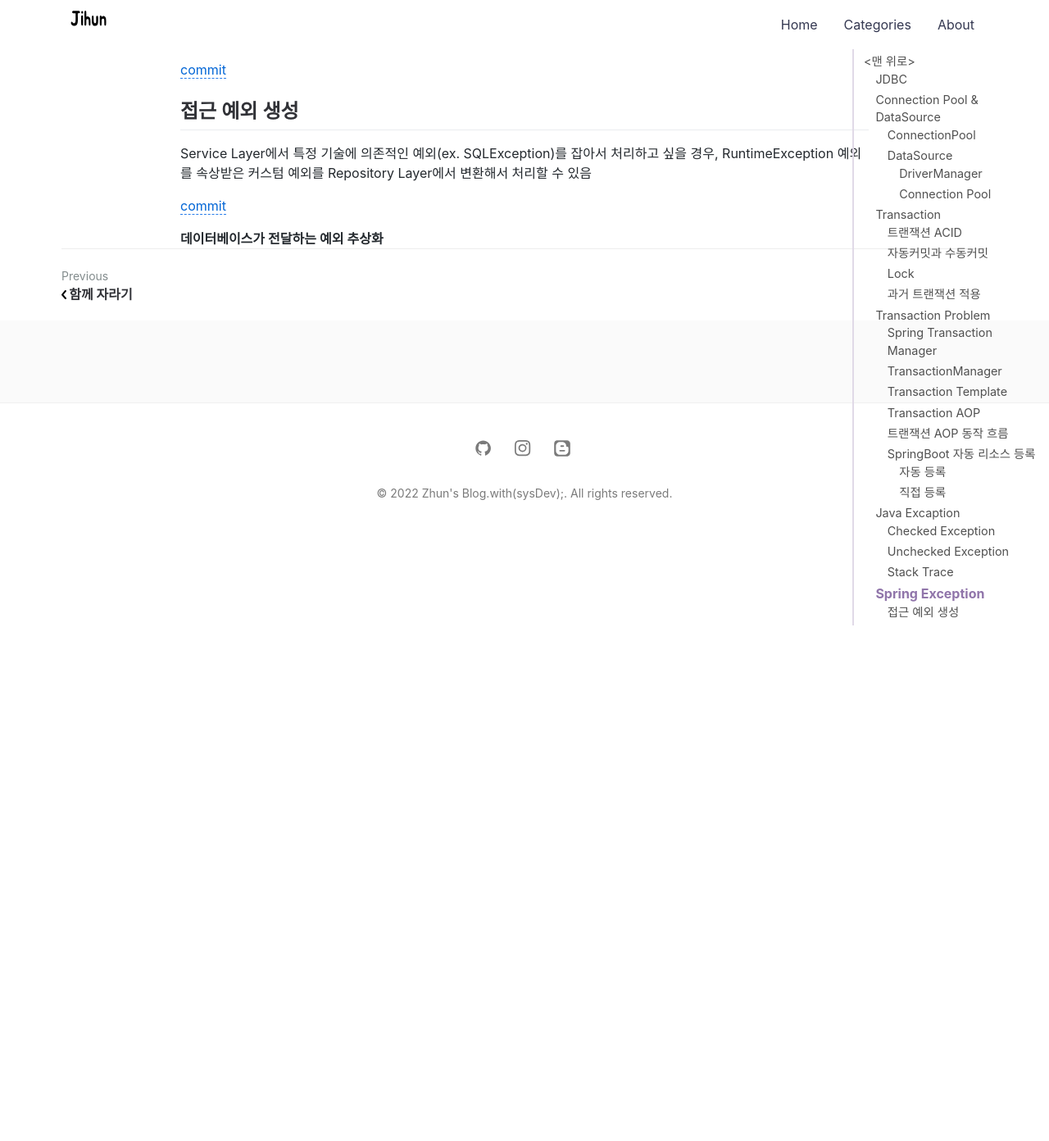
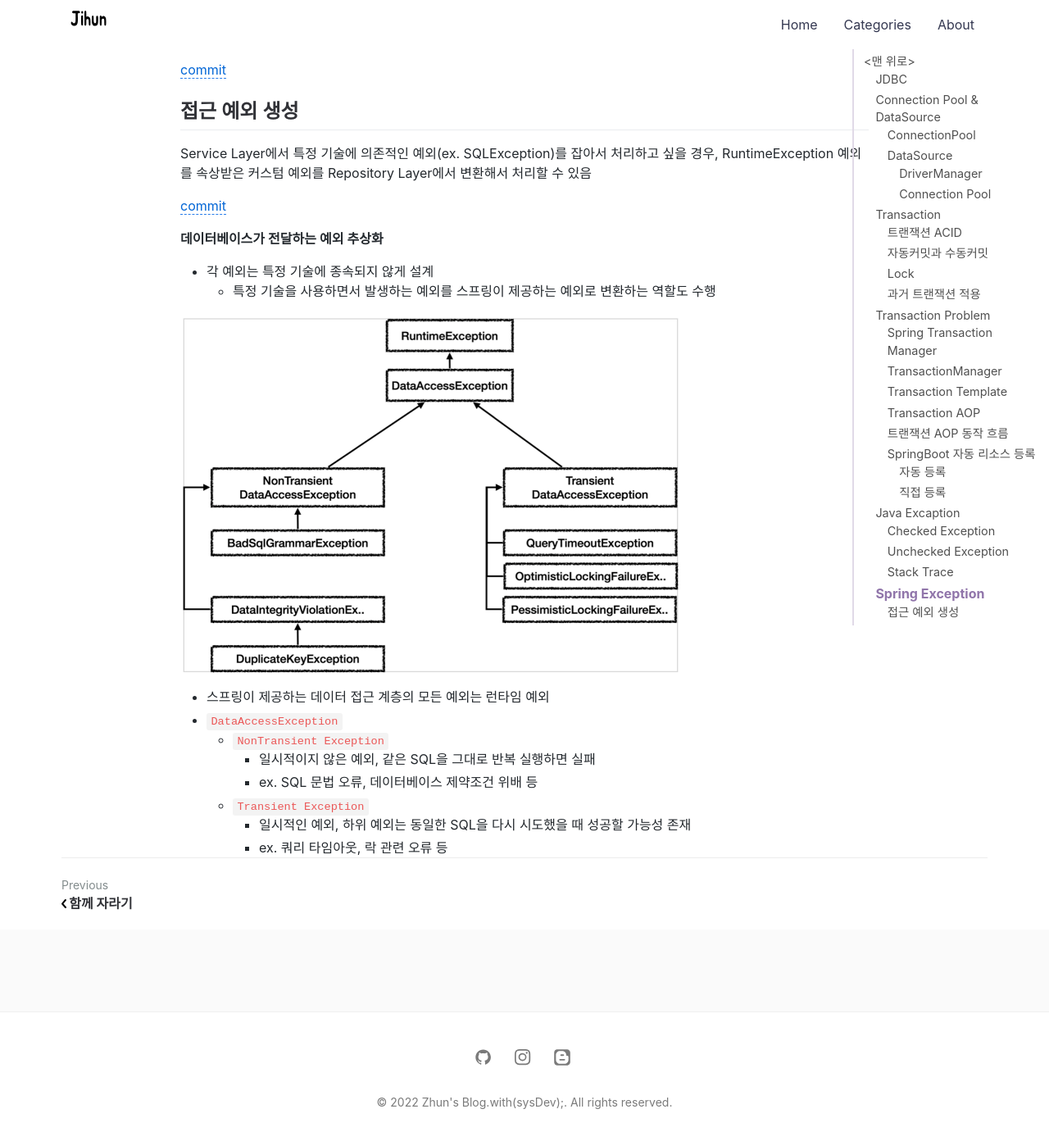
Before and after one commit to jihunparkme/jihunparkme.github.io, a Jekyll site: the page built from _posts/2022-08-08-Spring-DB-Part1.md, in a window 1280 px wide and 1400 px high, scrolled down 19268 px. Shown: the top 1392 px of the window at 82% size. Built offline with Jekyll 4.4.1, drawn with Linux system fonts in a browser that asks for light colours; nearby versions of some CDN libraries; comment, search, counter and statistics services are not loaded.

Commit message:
[Spring Exception] 스프링 예외 추상화 이해

```diff
--- a/_posts/2022-08-08-Spring-DB-Part1.md
+++ b/_posts/2022-08-08-Spring-DB-Part1.md
@@ -812,3 +812,17 @@ Service Layer에서 특정 기술에 의존적인 예외(ex. SQLException)를
 [commit](https://github.com/jihunparkme/Inflearn-Spring-DB/commit/102ae536eac0e7cd9296162d404cb7422337ae7b)
 
 **데이터베이스가 전달하는 예외 추상화**
+
+- 각 예외는 특정 기술에 종속되지 않게 설계
+  - 특정 기술을 사용하면서 발생하는 예외를 스프링이 제공하는 예외로 변환하는 역할도 수행
+
+![Result](https://github.com/jihunparkme/jihunparkme.github.io/blob/master/post_img/spring/spring-exception.png?raw=true 'Result')
+
+- 스프링이 제공하는 데이터 접근 계층의 모든 예외는 런타임 예외
+- `DataAccessException`
+  - `NonTransient Exception`
+    - 일시적이지 않은 예외, 같은 SQL을 그대로 반복 실행하면 실패
+    - ex. SQL 문법 오류, 데이터베이스 제약조건 위배 등
+  - `Transient Exception`
+    - 일시적인 예외, 하위 예외는 동일한 SQL을 다시 시도했을 때 성공할 가능성 존재
+    - ex. 쿼리 타임아웃, 락 관련 오류 등
```
